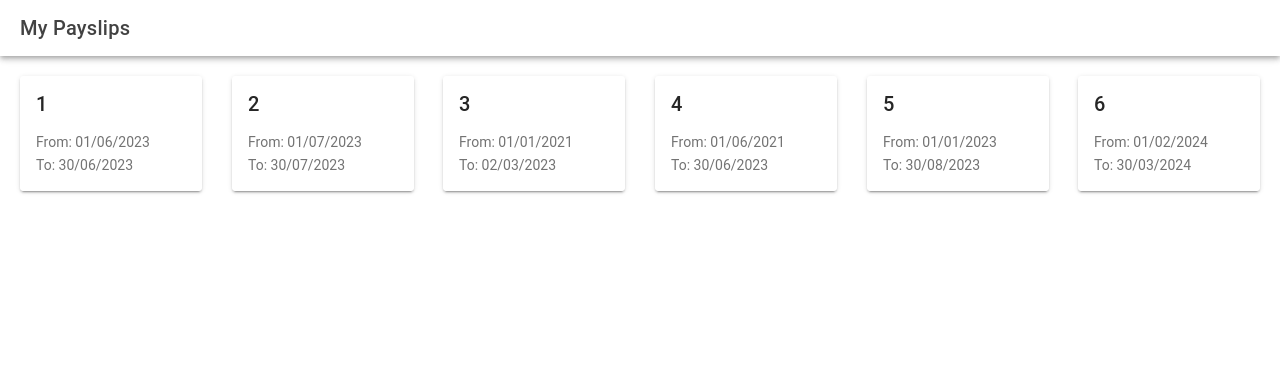
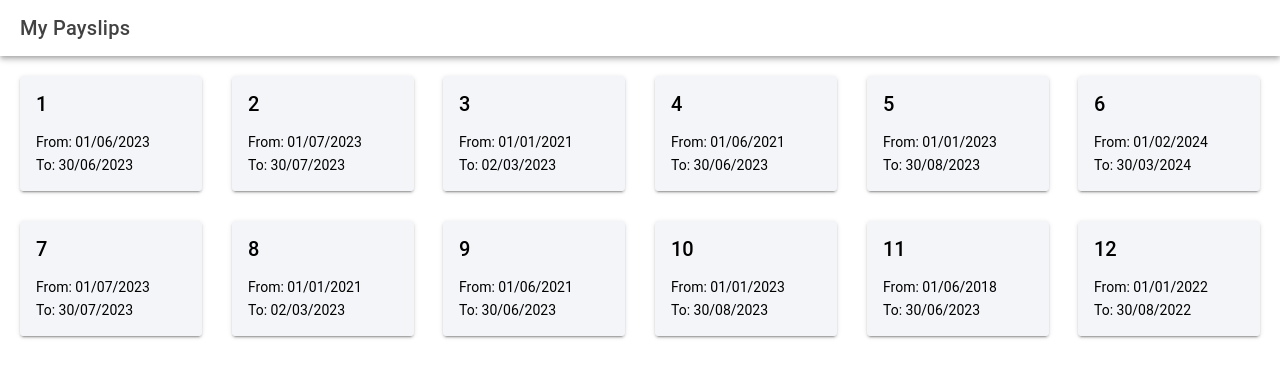
Before and after one commit to erperejildo/myPayslips, a React (Vite) app: page /payslips in a window 1280 px wide. Shown: the top 378 px of the page. Built offline with nearby package versions, Linux system fonts and the light colour scheme.

Commit message:
More mocks and style

```diff
--- a/src/mocks/payslips.ts
+++ b/src/mocks/payslips.ts
@@ -35,4 +35,40 @@ export const fetchedPayslips: Payslip[] = [
     toDate: new Date('2024-03-30'),
     file: 'https://via.placeholder.com/90x60',
   },
+  {
+    id: 7,
+    fromDate: new Date('2023-07-01'),
+    toDate: new Date('2023-07-30'),
+    file: 'https://via.placeholder.com/102x30',
+  },
+  {
+    id: 8,
+    fromDate: new Date('2021-01-01'),
+    toDate: new Date('2023-02-30'),
+    file: 'https://via.placeholder.com/90x60',
+  },
+  {
+    id: 9,
+    fromDate: new Date('2021-06-01'),
+    toDate: new Date('2023-06-30'),
+    file: 'https://via.placeholder.com/150x50',
+  },
+  {
+    id: 10,
+    fromDate: new Date('2023-01-01'),
+    toDate: new Date('2023-08-30'),
+    file: 'https://via.placeholder.com/102x30',
+  },
+  {
+    id: 11,
+    fromDate: new Date('2018-06-01'),
+    toDate: new Date('2023-06-30'),
+    file: 'https://via.placeholder.com/150x50',
+  },
+  {
+    id: 12,
+    fromDate: new Date('2022-01-01'),
+    toDate: new Date('2022-08-30'),
+    file: 'https://via.placeholder.com/102x30',
+  },
 ];
--- a/src/pages/PayslipsList/PayslipsList.tsx
+++ b/src/pages/PayslipsList/PayslipsList.tsx
@@ -17,16 +17,14 @@ import {
 } from '@ionic/react';
 import './PayslipsList.css';
 import { formatDate } from '../../utils/formatDate';
-import { fetchPayslips, setPayslips } from '../../store/payslipsSlice';
+import { fetchPayslips } from '../../store/payslipsSlice';
 import { useDispatch, useSelector } from 'react-redux';
 import { RootState } from '../../store';
-import { useEffect, useState } from 'react';
+import { useEffect } from 'react';
 
 const PayslipsList: React.FC = () => {
   const dispatch = useDispatch()<any>;
-  // const payslips = useSelector((state: RootState) => state.payslips.payslips);
   const [present, dismiss] = useIonLoading();
-  // const [loading, setLoading] = useState<boolean>(true);
   const { payslips, loading } = useSelector(
     (state: RootState) => state.payslips
   );
@@ -72,6 +70,7 @@ const PayslipsList: React.FC = () => {
               : payslips.map((payslip) => (
                   <IonCol size="6" size-md="3" size-lg="2" key={payslip.id}>
                     <IonCard
+                      color={'light'}
                       className="payslip-card"
                       routerLink={`/payslips/${payslip.id}`}
                     >
--- a/src/store/index.ts
+++ b/src/store/index.ts
@@ -5,6 +5,10 @@ const store = configureStore({
   reducer: {
     payslips: payslipsReducer,
   },
+  middleware: (getDefaultMiddleware) =>
+    getDefaultMiddleware({
+      serializableCheck: false, // just for the purpose of the test
+    }),
 });
 
 export type RootState = ReturnType<typeof store.getState>;
```
